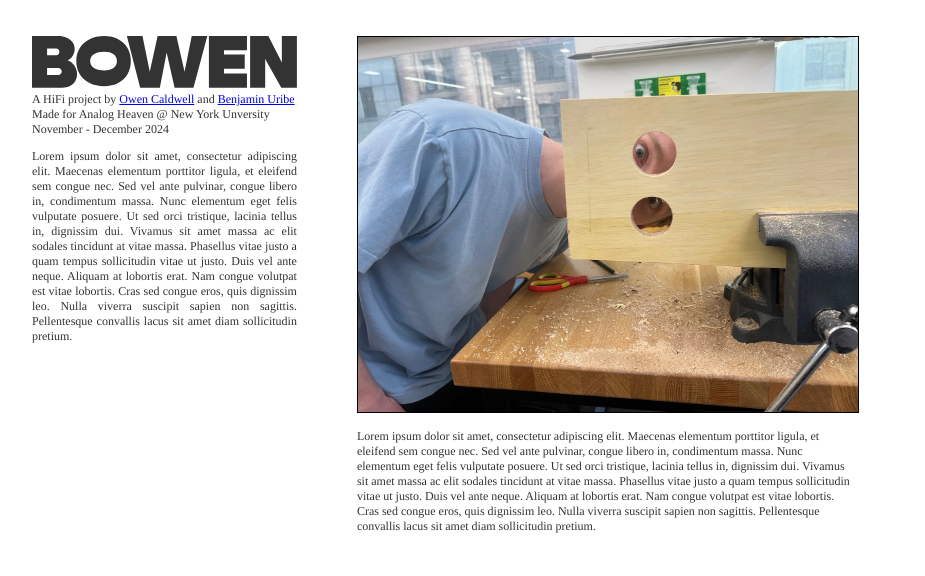
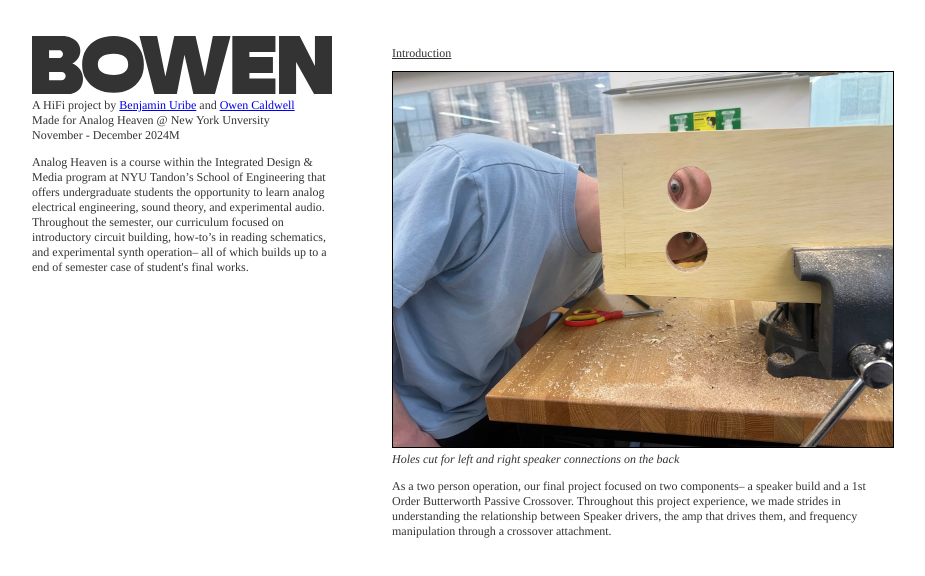
Before and after one commit to owen-caldwell/analogfinal, a plain HTML site: page index.html in a window 1280 px wide. Shown: the whole page, without its empty margins (4-929 px from the left). Drawn offline with Linux system fonts and the light colour scheme.

Commit message:
formatting and tweaking

```diff
--- a/index.html
+++ b/index.html
@@ -11,49 +11,61 @@
   </head>
   <body>
     <header>
-      <svg id="bowen" data-name="bowen xmlns="http://www.w3.org/2000/svg" viewBox="0 0 1002.4 195.37">
-        <path d="M131.85,6.67c9.3,4.2,16.55,9.95,21.75,17.25,5.2,7.3,7.8,15.85,7.8,25.65,0,9.2-2.4,17.55-7.2,25.05-4.8,7.5-11.3,13.25-19.5,17.25,11,4.2,19.7,11,26.1,20.4,6.4,9.4,9.6,20,9.6,31.8,0,10.2-2.35,19.15-7.05,26.85-4.7,7.7-11.25,13.7-19.65,18-8.4,4.3-18.2,6.45-29.4,6.45H0V.37h99.3c12.4,0,23.25,2.1,32.55,6.3ZM57,47.77v25.5h35.1c3,0,5.65-1.3,7.95-3.9,2.3-2.6,3.45-5.6,3.45-9s-1.15-6.35-3.45-8.85c-2.3-2.5-4.95-3.75-7.95-3.75h-35.1ZM57,120.67v27.3h41.1c4,0,7.4-1.4,10.2-4.2s4.2-6.1,4.2-9.9c0-3.6-1.3-6.7-3.9-9.3-2.6-2.6-5.7-3.9-9.3-3.9h-42.3Z"/>
-        <path d="M217.82,178.11c-15.86-7.93-28.22-19-37.07-33.21-8.85-14.21-13.28-30.89-13.28-50.05,0-18.95,4.43-35.53,13.28-49.74,8.86-14.21,21.22-25.28,37.07-33.21C233.68,3.97,252.22,0,273.43,0c19.98,0,37.54,3.97,52.67,11.89,15.14,7.93,26.88,19,35.22,33.21,8.34,14.21,12.51,30.79,12.51,49.74,0,19.15-4.17,35.84-12.51,50.05-8.34,14.21-20.08,25.28-35.22,33.21-15.14,7.93-32.69,11.89-52.67,11.89-21.21,0-39.75-3.96-55.61-11.89ZM234.04,68.89c-9.37,6.18-14.06,14.83-14.06,25.95s4.69,20.08,14.06,26.26c9.37,6.18,22.5,9.27,39.39,9.27,15.04,0,26.78-3.09,35.22-9.27,8.45-6.18,12.67-14.93,12.67-26.26,0-11.12-4.22-19.77-12.67-25.95-8.44-6.18-20.18-9.27-35.22-9.27-16.89,0-30.02,3.09-39.39,9.27Z"/>
-        <path d="M418,.37l27.6,134.7L475.3.37h71.1l30.9,134.7L604.3.37h59.1l-52.5,195h-71.4l-30-132.9-25.8,132.9h-74.4L358.9.37h59.1Z"/>
-        <path d="M813.4,53.77h-87v16.5h78.6v53.4h-78.6v18.3h87v53.4h-144V.37h144v53.4Z"/>
-        <path d="M1002.4.37v195h-59.1l-60.9-108.3v108.3h-57V.37h69l51,99.6V.37h57Z"/>
+      <svg
+        id="bowen"
+        data-name="bowen"
+        xmlns="http://www.w3.org/2000/svg"
+        viewBox="0 0 1002.4 195.37"
+      >
+        <path
+          d="M131.85,6.67c9.3,4.2,16.55,9.95,21.75,17.25,5.2,7.3,7.8,15.85,7.8,25.65,0,9.2-2.4,17.55-7.2,25.05-4.8,7.5-11.3,13.25-19.5,17.25,11,4.2,19.7,11,26.1,20.4,6.4,9.4,9.6,20,9.6,31.8,0,10.2-2.35,19.15-7.05,26.85-4.7,7.7-11.25,13.7-19.65,18-8.4,4.3-18.2,6.45-29.4,6.45H0V.37h99.3c12.4,0,23.25,2.1,32.55,6.3ZM57,47.77v25.5h35.1c3,0,5.65-1.3,7.95-3.9,2.3-2.6,3.45-5.6,3.45-9s-1.15-6.35-3.45-8.85c-2.3-2.5-4.95-3.75-7.95-3.75h-35.1ZM57,120.67v27.3h41.1c4,0,7.4-1.4,10.2-4.2s4.2-6.1,4.2-9.9c0-3.6-1.3-6.7-3.9-9.3-2.6-2.6-5.7-3.9-9.3-3.9h-42.3Z"
+        />
+        <path
+          d="M217.82,178.11c-15.86-7.93-28.22-19-37.07-33.21-8.85-14.21-13.28-30.89-13.28-50.05,0-18.95,4.43-35.53,13.28-49.74,8.86-14.21,21.22-25.28,37.07-33.21C233.68,3.97,252.22,0,273.43,0c19.98,0,37.54,3.97,52.67,11.89,15.14,7.93,26.88,19,35.22,33.21,8.34,14.21,12.51,30.79,12.51,49.74,0,19.15-4.17,35.84-12.51,50.05-8.34,14.21-20.08,25.28-35.22,33.21-15.14,7.93-32.69,11.89-52.67,11.89-21.21,0-39.75-3.96-55.61-11.89ZM234.04,68.89c-9.37,6.18-14.06,14.83-14.06,25.95s4.69,20.08,14.06,26.26c9.37,6.18,22.5,9.27,39.39,9.27,15.04,0,26.78-3.09,35.22-9.27,8.45-6.18,12.67-14.93,12.67-26.26,0-11.12-4.22-19.77-12.67-25.95-8.44-6.18-20.18-9.27-35.22-9.27-16.89,0-30.02,3.09-39.39,9.27Z"
+        />
+        <path
+          d="M418,.37l27.6,134.7L475.3.37h71.1l30.9,134.7L604.3.37h59.1l-52.5,195h-71.4l-30-132.9-25.8,132.9h-74.4L358.9.37h59.1Z"
+        />
+        <path
+          d="M813.4,53.77h-87v16.5h78.6v53.4h-78.6v18.3h87v53.4h-144V.37h144v53.4Z"
+        />
+        <path
+          d="M1002.4.37v195h-59.1l-60.9-108.3v108.3h-57V.37h69l51,99.6V.37h57Z"
+        />
       </svg>
       <header-text>
         A HiFi project by
-        <a href="https://www.owencaldwell.info">Owen Caldwell</a> and
         <a href="https://www.instagram.com/benjamin________u/">
-          Benjamin Uribe
-        </a><br>
-        Made for Analog Heaven @ New York Unversity<br>
-        November - December 2024<br>
+          Benjamin Uribe</a
+        >
+        and
+        <a href="https://www.owencaldwell.info">Owen Caldwell</a>
+        <br />
+        Made for Analog Heaven @ New York Unversity<br />
+        November - December 2024M<br />
         <p>
-          Lorem ipsum dolor sit amet, consectetur adipiscing elit. Maecenas
-          elementum porttitor ligula, et eleifend sem congue nec. Sed vel ante
-          pulvinar, congue libero in, condimentum massa. Nunc elementum eget
-          felis vulputate posuere. Ut sed orci tristique, lacinia tellus in,
-          dignissim dui. Vivamus sit amet massa ac elit sodales tincidunt at
-          vitae massa. Phasellus vitae justo a quam tempus sollicitudin vitae ut
-          justo. Duis vel ante neque. Aliquam at lobortis erat. Nam congue
-          volutpat est vitae lobortis. Cras sed congue eros, quis dignissim leo.
-          Nulla viverra suscipit sapien non sagittis. Pellentesque convallis
-          lacus sit amet diam sollicitudin pretium.
+          Analog Heaven is a course within the Integrated Design & Media program
+          at NYU Tandon’s School of Engineering that offers undergraduate
+          students the opportunity to learn analog electrical engineering, sound
+          theory, and experimental audio. Throughout the semester, our
+          curriculum focused on introductory circuit building, how-to’s in
+          reading schematics, and experimental synth operation– all of which
+          builds up to a end of semester case of student's final works.
         </p>
-    </header-text>
+      </header-text>
     </header>
     <body-wrapper>
-        <img class="gallery-img"src="img305.webp">
       <section>
+        <h2>Introduction</h2>
+        <img class="gallery-img" src="img305.webp" />
+        <img-caption>Holes cut for left and right speaker connections on the back</img-caption>
         <p>
-          Lorem ipsum dolor sit amet, consectetur adipiscing elit. Maecenas
-          elementum porttitor ligula, et eleifend sem congue nec. Sed vel ante
-          pulvinar, congue libero in, condimentum massa. Nunc elementum eget
-          felis vulputate posuere. Ut sed orci tristique, lacinia tellus in,
-          dignissim dui. Vivamus sit amet massa ac elit sodales tincidunt at
-          vitae massa. Phasellus vitae justo a quam tempus sollicitudin vitae ut
-          justo. Duis vel ante neque. Aliquam at lobortis erat. Nam congue
-          volutpat est vitae lobortis. Cras sed congue eros, quis dignissim leo.
-          Nulla viverra suscipit sapien non sagittis. Pellentesque convallis
-          lacus sit amet diam sollicitudin pretium.
+          As a two person operation, our final project focused on two
+          components– a speaker build and a 1st Order Butterworth Passive
+          Crossover. Throughout this project experience, we made strides in
+          understanding the relationship between Speaker drivers, the amp that
+          drives them, and frequency manipulation through a crossover
+          attachment.
         </p>
       </section>
     </body-wrapper>
--- a/style.css
+++ b/style.css
@@ -1,31 +1,31 @@
 body {
+    display: flex;
+    flex-direction: column;
   color-scheme: light dark; /* Enabling light mode and dark mode */
   color: light-dark(#333, #fff); /* Text light and dark colors */
   background-color: light-dark(
     #fff,
     #222
   ); /* Background light and dark colors*/
-  display: grid;
-  grid-template-columns: 0.3fr 1fr;
-  gap: 5em;
   font-family: Times;
   font-style: normal;
   font-size: 12px;
   margin: 3em;
+}
+header {
+    margin-bottom: 2em;
 }
 body-wrapper {
   max-width: 500px;
 }
 header-text {
   display: block;
-  text-align: justify;
 }
 
 h2 {
   font-size: 12px;
   font-weight: normal;
   text-decoration: underline;
-  margin: 0;
 }
 .gallery-img {
   max-width: 100%;
@@ -33,5 +33,17 @@ h2 {
   border: 1px solid black;
 }
 #bowen {
-    fill: light-dark(#333, #fff);
+  fill: light-dark(#333, #fff);
 }
+img-caption {
+    font-style: italic;
+}
+@media screen and (min-width: 768px) {
+  body {
+    display: grid;
+    grid-template-columns: 300px 1fr;
+    gap: 5em;
+  }
+
+
+}
```
